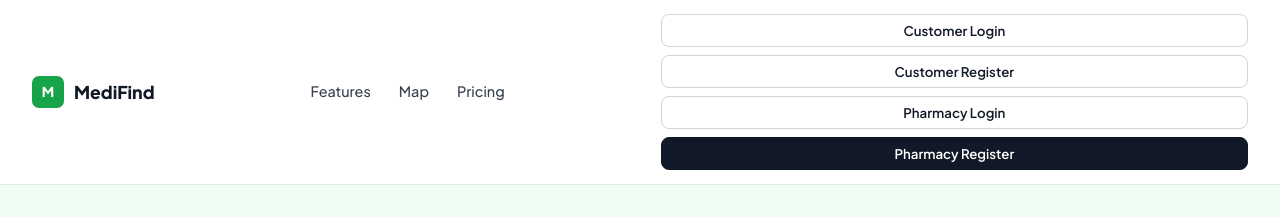
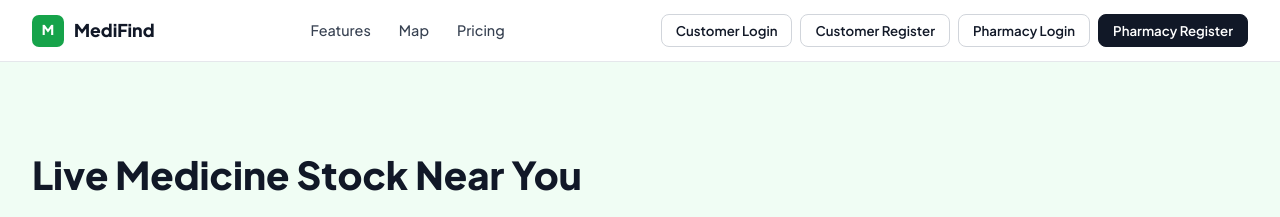
Before and after one commit to shahaddelta1-1955/medplus, a React (Vite) app: page / in a window 1280 px wide. Shown: the top 217 px of the page. Built offline with nearby package versions, Linux system fonts and the light colour scheme; no server answers.

Commit message:
Update Landing.jsx

```diff
--- a/src/pages/Landing.jsx
+++ b/src/pages/Landing.jsx
@@ -220,7 +220,7 @@ export default function Landing() {
         </div>
 
         {/* Inline styles on nav buttons so global CSS can't override */}
-        <div style={{ display:"flex", alignItems:"center", gap:"8px", flexWrap:"wrap" }}>
+        <div style={{ display:"flex", alignItems:"center", gap:"8px", flexWrap:"unwrap" }}>
           <button style={S.navBtn(false)} onClick={() => navigate("/login")}>Customer Login</button>
           <button style={S.navBtn(false)} onClick={() => navigate("/register")}>Customer Register</button>
           <button style={S.navBtn(false)} onClick={() => navigate("/login")}>Pharmacy Login</button>
```
